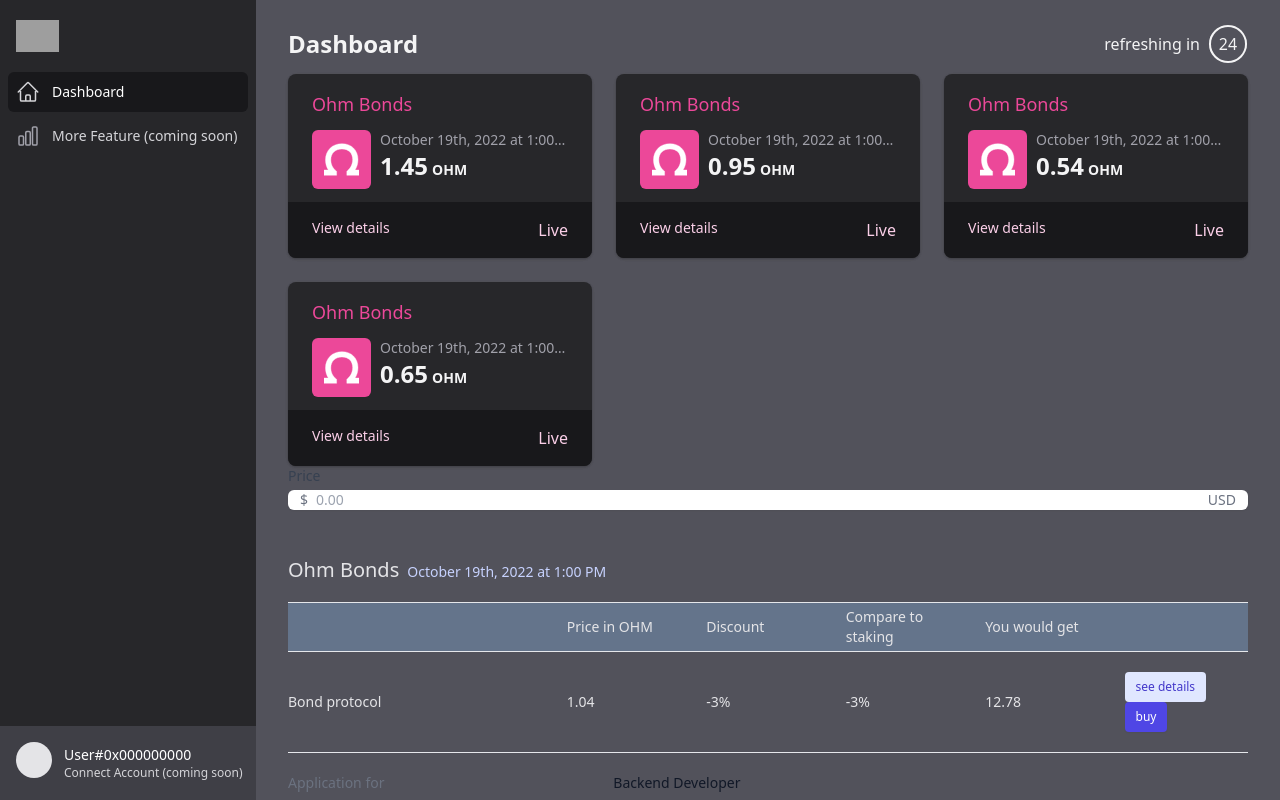
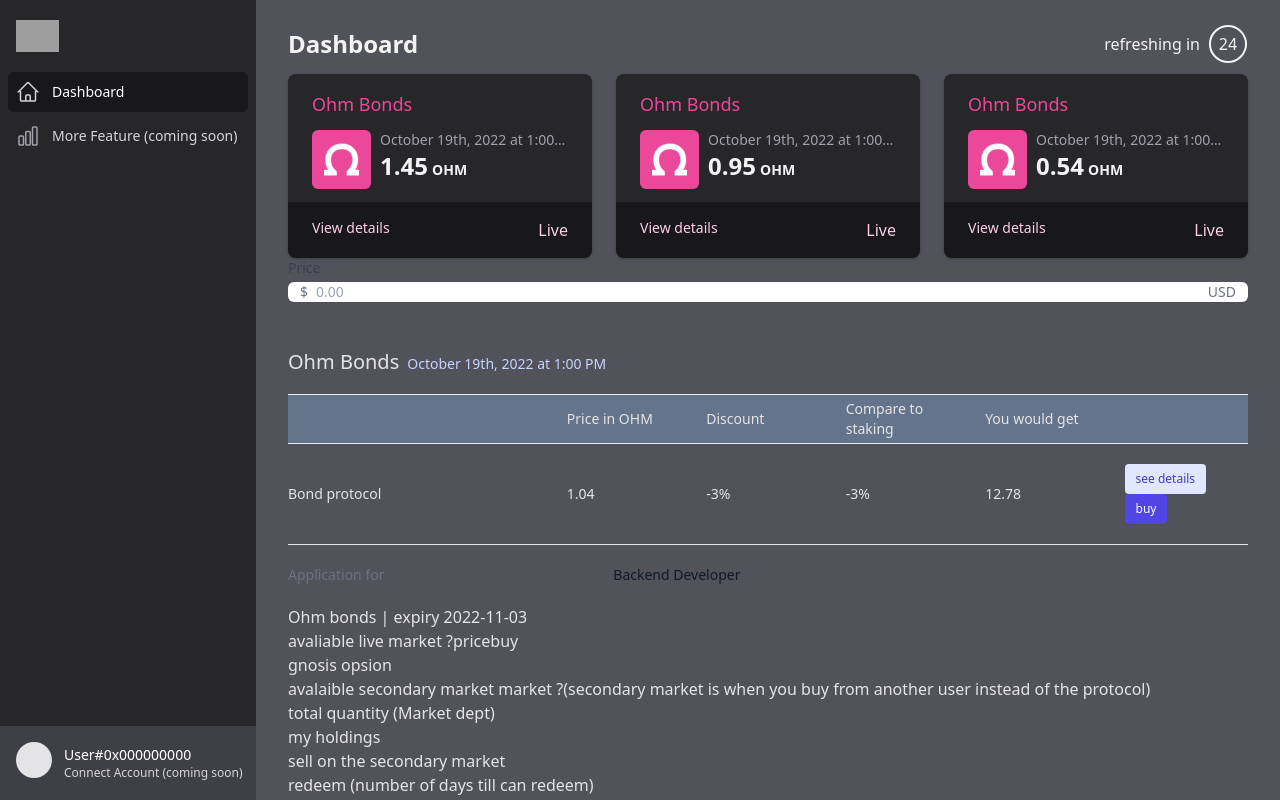
Before and after one commit to laurianek/ohmie-dashboard, a React (Vite) app: page / in a window 1280 px wide. Shown: the top 800 px of the page. Built offline with nearby package versions, Linux system fonts and the light colour scheme; grey boxes are pictures that could not be loaded.

Commit message:
wip styling + basic functionality

```diff
--- a/src/App.jsx
+++ b/src/App.jsx
@@ -1,17 +1,6 @@
-import React from 'react';
-import {
-  EnvelopeIcon,
-  PhoneIcon,
-  PaperClipIcon,
-} from '@heroicons/react/20/solid';
-import reactLogo from './assets/react.svg';
+import React, { useState } from 'react';
+import { useStore } from './store.jsx';
 import './App.css';
-import {
-  CursorArrowRaysIcon,
-  EnvelopeOpenIcon,
-  UsersIcon,
-  ChartBarIcon,
-} from '@heroicons/react/24/outline';
 import Dashboard from './components/Dashboard';
 import BondCard from './components/BondCard.jsx';
 
@@ -19,8 +8,22 @@ import data from './assets/sample-data.js';
 import { classNames } from './util';
 import { format } from 'date-fns';
 
+const PARTIAL = 'partial';
+const ALL = 'all';
+const ONE = 'one';
+
 function App() {
   const currentBond = Object.values(data.bonds)[0];
+  const [shownBonds, setShownBonds] = useState(PARTIAL);
+  const { currentBondId } = useStore();
+
+  const getBondCardClassName = (i) => {
+    if (shownBonds === ALL) return '';
+    if (shownBonds === ONE && i < 1) return '';
+    if (shownBonds === PARTIAL && i < 2) return '';
+    if (shownBonds === PARTIAL && i < 3) return 'hidden lg:block';
+    return 'hidden';
+  };
 
   return (
     <Dashboard>
@@ -28,8 +31,12 @@ function App() {
         role="list"
         className="grid grid-cols-1 gap-6 sm:grid-cols-2 lg:grid-cols-3"
       >
-        {Object.values(data.bonds).map((bond) => (
-          <BondCard key={bond.token_name} bond={bond} />
+        {Object.values(data.bonds).map((bond, index) => (
+          <BondCard
+            key={bond.token_name}
+            bond={bond}
+            className={getBondCardClassName(index)}
+          />
         ))}
       </ul>
 
--- a/src/components/BondCard.jsx
+++ b/src/components/BondCard.jsx
@@ -1,14 +1,31 @@
-import React from 'react';
+import React, { useState } from 'react';
 import { format } from 'date-fns';
 import { classNames } from '../util/index.js';
 import { OmegaIcon } from './Icons.jsx';
+import { useStore } from '../store.jsx';
 
-export default function BondCard({ bond }) {
+export default function BondCard({ bond, className }) {
+  const { changeCurrentBond, currentBondId } = useStore();
+  const isActive = currentBondId === bond.token_name;
+
   return (
-    <li className="col-span-1 divide-y divide-lisbon-200 rounded-lg bg-lisbon-800 shadow cursor-pointer group">
+    <li
+      className={classNames(
+        className,
+        'col-span-1 divide-y divide-lisbon-200 rounded-lg bg-lisbon-800 shadow cursor-pointer group'
+      )}
+      onClick={() => changeCurrentBond(bond.token_name)}
+    >
       <div className="relative overflow-hidden px-4 pt-14 pb-12 shadow sm:px-6 rounded-lg">
         <dt>
-          <div className="absolute rounded-md bg-paris-500 group-hover:bg-paris-400 p-3 text-white">
+          <div
+            className={classNames(
+              isActive
+                ? 'bg-parisII-400'
+                : 'bg-paris-500 group-hover:bg-paris-400',
+              'absolute rounded-md p-3 text-white'
+            )}
+          >
             <OmegaIcon size={'35px'} aria-hidden="true" />
           </div>
           <p className="ml-16 pl-1 truncate text-sm font-medium text-lisbon-400">
@@ -17,7 +34,14 @@ export default function BondCard({ bond }) {
         </dt>
         <dd className="ml-16 pl-1 flex items-baseline pb-6 sm:pb-7">
           <div className="absolute inset-x-0 top-0 px-4 py-4 sm:px-6">
-            <div className="text-lg font-medium text-paris-500 group-hover:text-paris-400">
+            <div
+              className={classNames(
+                isActive
+                  ? 'text-parisII-500 group-hover:text-parisII-400'
+                  : 'text-paris-500 group-hover:text-paris-400',
+                'text-lg font-medium'
+              )}
+            >
               {bond.display_name}
             </div>
           </div>
@@ -31,14 +55,20 @@ export default function BondCard({ bond }) {
             <div className="text-sm w-1/2">
               <a
                 href="#"
-                className="font-medium text-paris-200 hover:text-paris-100"
+                className={classNames(
+                  isActive
+                    ? 'text-parisII-100 hover:text-parisII-50'
+                    : 'text-paris-200 hover:text-paris-100',
+                  'font-medium'
+                )}
               >
                 View details
               </a>
             </div>
             <div
               className={classNames(
-                'text-right font-medium text-paris-200 w-1/2'
+                isActive ? 'text-parisII-100' : 'text-paris-200',
+                'text-right font-medium w-1/2'
               )}
             >
               Live
--- a/src/main.jsx
+++ b/src/main.jsx
@@ -1,10 +1,20 @@
-import React from 'react'
-import ReactDOM from 'react-dom/client'
-import App from './App'
-import './index.css'
+import React from 'react';
+import ReactDOM from 'react-dom/client';
+import App from './App';
+import './index.css';
+import { StoreProvider, useStoreTopLevel } from './store.jsx';
+
+const Main = () => {
+  const store = useStoreTopLevel();
+  return (
+    <StoreProvider value={store}>
+      <App />
+    </StoreProvider>
+  );
+};
 
 ReactDOM.createRoot(document.getElementById('root')).render(
   <React.StrictMode>
-    <App />
+    <Main />
   </React.StrictMode>
-)
+);
--- /dev/null
+++ b/src/store.jsx
@@ -0,0 +1,16 @@
+import React, { useState, useContext, createContext } from 'react';
+
+const StoreContext = createContext(null);
+StoreContext.displayName = 'StoreContext';
+
+export function useStoreTopLevel() {
+  const [currentBondId, setCurrentBond] = useState(undefined);
+
+  return {
+    currentBondId,
+    changeCurrentBond: (bond_token_name) => setCurrentBond(bond_token_name),
+  };
+}
+
+export const StoreProvider = StoreContext.Provider;
+export const useStore = () => useContext(StoreContext);
--- a/tailwind.config.cjs
+++ b/tailwind.config.cjs
@@ -8,6 +8,7 @@ module.exports = {
       colors: {
         lisbon: colors.zinc,
         paris: colors.pink,
+        parisII: colors.amber,
       },
     },
   },
```
